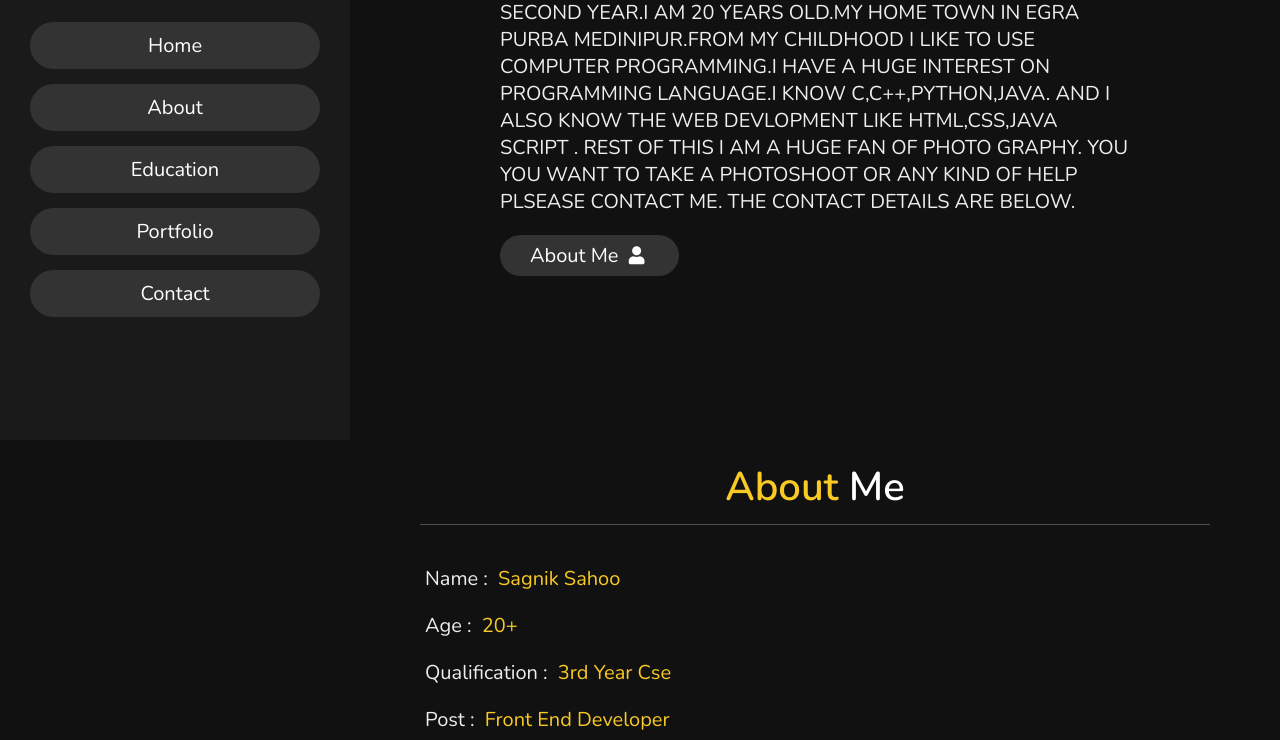
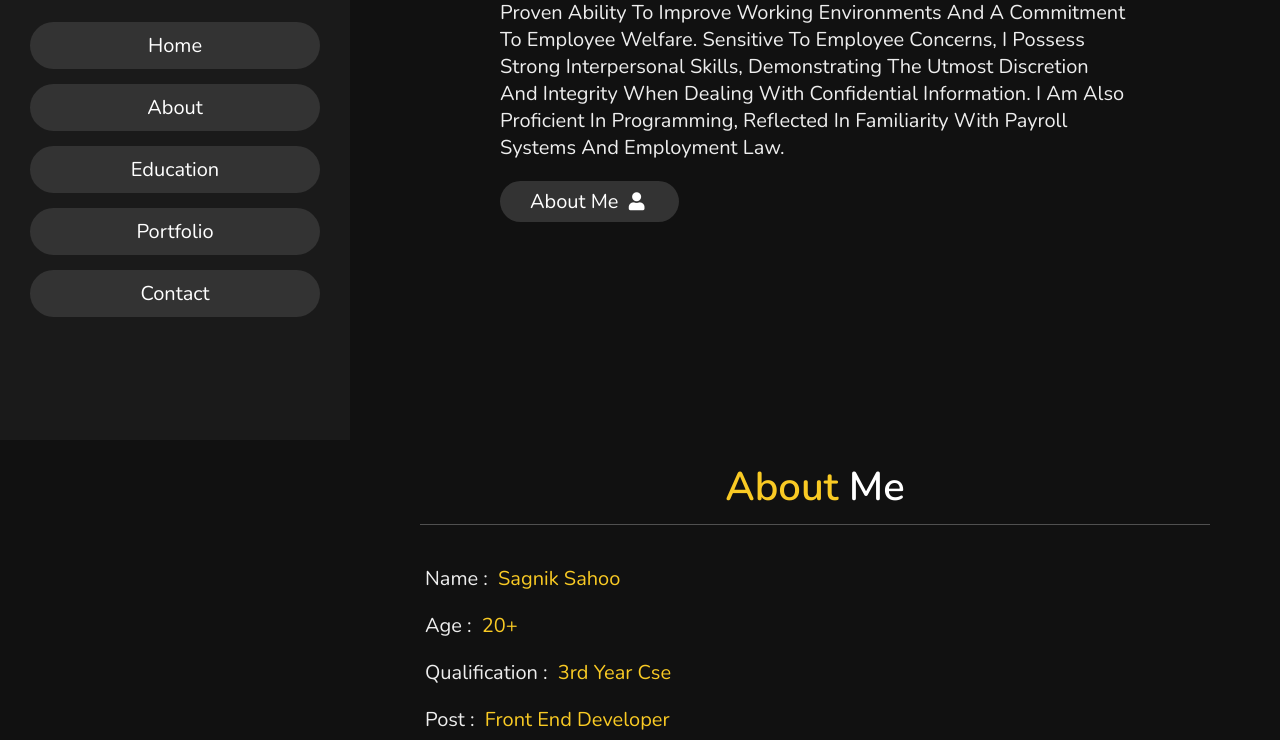
Before and after one commit to Sagniksahoo/my-resume, a plain HTML site: page index.html in a window 1280 px wide. Shown: the part 360-1100 px from the top of the page. Drawn offline with nearby package versions, Linux system fonts and the light colour scheme.

Commit message:
Update index.html

```diff
--- a/index.html
+++ b/index.html
@@ -515,12 +515,11 @@
 
         <h3>HI THERE !</h3>
         <h1>I'M <span>sagnik sahoo</span></h1>
-        <p>I AM SAGNIK SAHOO YOUR WEB DEVLOPER AND PROGRAMMER.NOW I AM STUDING IN GARGI MEMORIAL INSTITUDE
-            OF TECHNOLOGY AT BARUIPUR IN KOLKATA.I AM IN SECOND YEAR.I AM 20 YEARS OLD.MY HOME TOWN IN EGRA PURBA
-            MEDINIPUR.FROM MY CHILDHOOD I LIKE TO USE COMPUTER PROGRAMMING.I HAVE A HUGE INTEREST ON PROGRAMMING
-            LANGUAGE.I KNOW C,C++,PYTHON,JAVA. AND I ALSO KNOW THE WEB DEVLOPMENT LIKE HTML,CSS,JAVA SCRIPT . REST OF
-            THIS I AM A HUGE FAN OF PHOTO GRAPHY. YOU YOU WANT TO TAKE A PHOTOSHOOT OR ANY KIND OF HELP PLSEASE CONTACT
-            ME. THE CONTACT DETAILS ARE BELOW.
+        <p>I am a highly organised, dedicated and diplomatic person, with a proven ability to improve
+           Working environments and a commitment to employee welfare. Sensitive to employee concerns,
+           I possess strong interpersonal skills, demonstrating the utmost discretion and integrity when
+           Dealing with confidential information. I am also proficient in programming, reflected in
+           Familiarity with payroll systems and employment law.
         </p>
         <a href="#about"><button class="btn">about me <i class="fas fa-user"></i></button></a>
 
```
